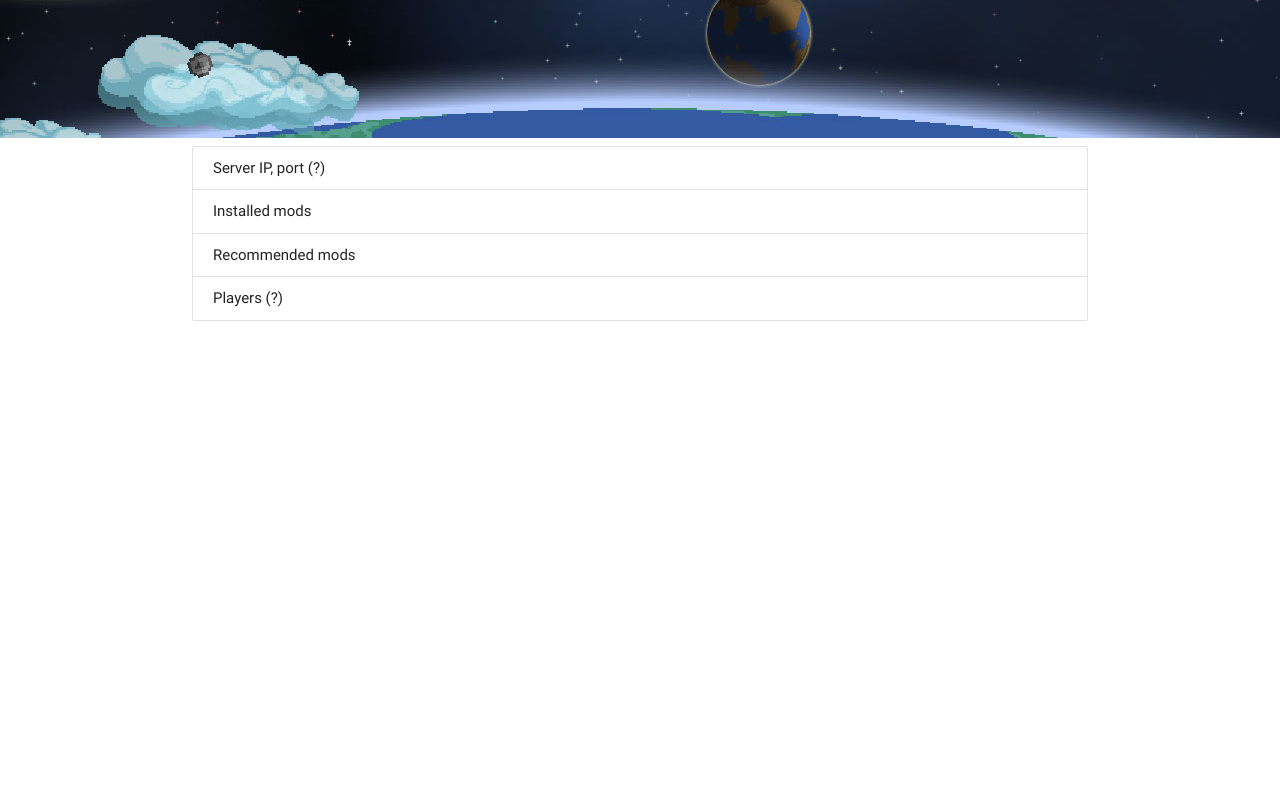
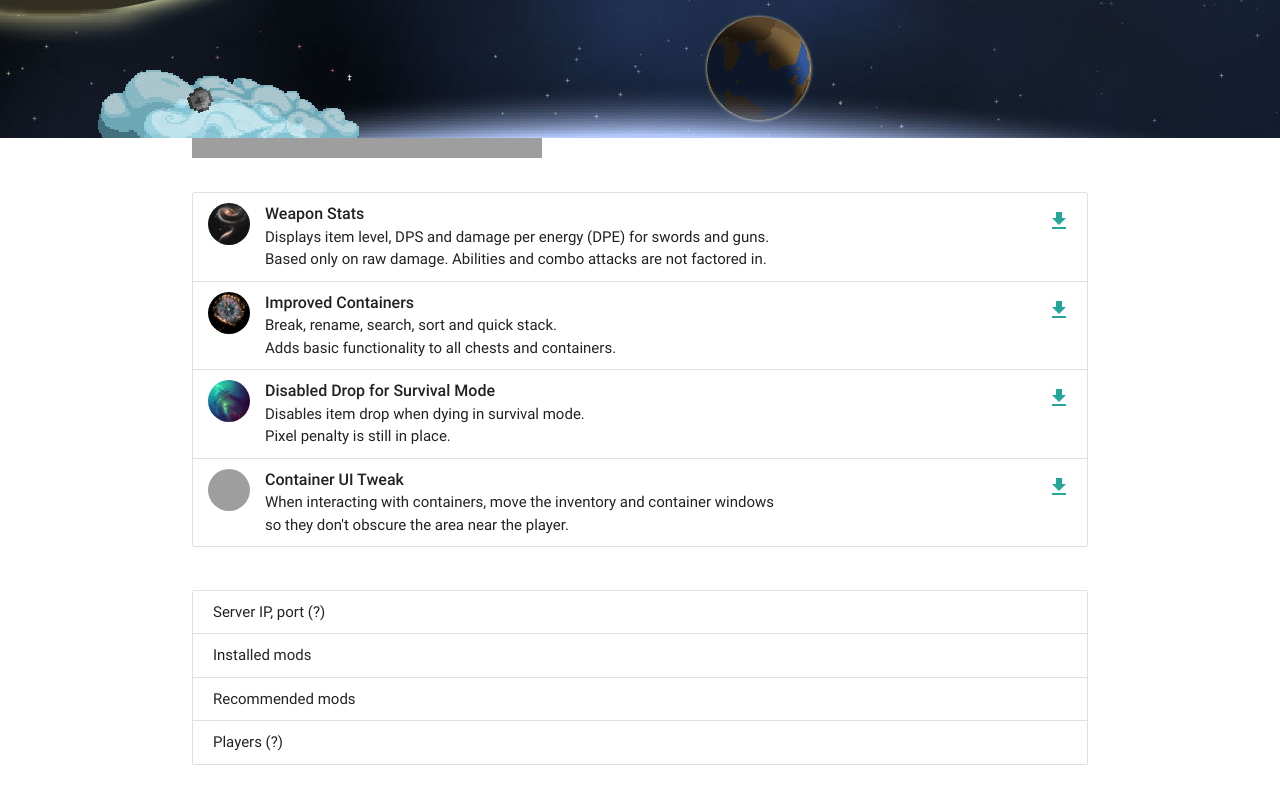
Before and after one commit to Misacorp/starbound, a plain HTML site: page index.html in a window 1280 px wide. Shown: the part 562-1362 px from the top of the page. Before the commit the page ends 918 px from the top, so only its background shows below. Drawn offline with Linux system fonts and the light colour scheme; grey boxes are pictures that could not be loaded.

Commit message:
Added mod list

```diff
--- a/css/style.css
+++ b/css/style.css
@@ -10,3 +10,7 @@
 .parallax-header {
   height: 700px;
 }
+
+.title {
+  font-weight: 500;
+}
--- a/index.html
+++ b/index.html
@@ -46,6 +46,54 @@
 
     <div class="row">
       <div class="col s12">
+        <a href="http://www.gametracker.com/server_info/108.61.98.76:21035/" target="_blank"><img src="http://cache.www.gametracker.com/server_info/108.61.98.76:21035/b_350_20_FFFFFF_FFFFFF_000000_000000.png" border="0" width="350" height="20" alt=""/></a>
+      </div>
+    </div>
+
+    <div class="row">
+      <div class="col s12">
+        <ul class="collection">
+          <li class="collection-item avatar">
+            <img src="img/01.jpg" class="circle">
+            <span class="title">Weapon Stats</span>
+            <p>Displays item level, DPS and damage per energy (DPE) for swords and guns.<br>
+              Based only on raw damage. Abilities and combo attacks are not factored in.
+            </p>
+            <a href="http://steamcommunity.com/sharedfiles/filedetails/?id=729726478" class="secondary-content"><i class="material-icons">file_download</i></a>
+          </li>
+
+          <li class="collection-item avatar">
+            <img src="img/02.jpg" class="circle">
+            <span class="title">Improved Containers</span>
+            <p>Break, rename, search, sort and quick stack.<br>
+              Adds basic functionality to all chests and containers.
+            </p>
+            <a href="http://steamcommunity.com/sharedfiles/filedetails/?id=729427606" class="secondary-content"><i class="material-icons">file_download</i></a>
+          </li>
+
+          <li class="collection-item avatar">
+            <img src="img/03.png" class="circle">
+            <span class="title">Disabled Drop for Survival Mode</span>
+            <p>Disables item drop when dying in survival mode.<br>
+              Pixel penalty is still in place.
+            </p>
+            <a href="http://steamcommunity.com/sharedfiles/filedetails/?id=729746228" class="secondary-content"><i class="material-icons">file_download</i></a>
+          </li>
+
+          <li class="collection-item avatar">
+            <img src="img/04.jpg" class="circle">
+            <span class="title">Container UI Tweak</span>
+            <p>When interacting with containers, move the inventory and container windows <br>
+              so they don't obscure the area near the player.
+            </p>
+            <a href="http://steamcommunity.com/sharedfiles/filedetails/?id=729524482" class="secondary-content"><i class="material-icons">file_download</i></a>
+          </li>
+        </ul>
+      </div>
+    </div>
+
+    <div class="row">
+      <div class="col s12">
         <ul class="collection">
           <li class="collection-item">Server IP, port (?)</li>
           <li class="collection-item">Installed mods</li>
```
Also changed, not shown: img/01.jpg (added), img/02.jpg (added), img/03.png (added), 1 other file.
